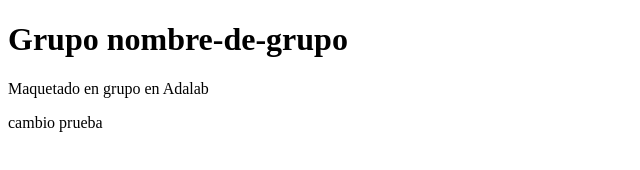
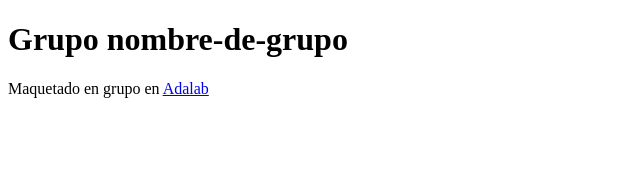
Before and after one commit to itveritneva/pair-programming-Adalab, a plain HTML site: page index.html in a window 1280 px wide. Shown: the whole page, without its empty margins (0-640 px from the left). Drawn offline with Linux system fonts and the light colour scheme.

Commit message:
Footer changed

```diff
--- a/index.html
+++ b/index.html
@@ -13,8 +13,9 @@
       <section class="contenido"></section>
     </main>
     <footer>
-      <p>Maquetado en grupo en Adalab</p>
-      <p>cambio prueba</p>
+      <footer>
+        <p>Maquetado en grupo en <a href="http://adalab.es">Adalab</a></p>
+      </footer>
     </footer>
   </body>
 </html>
```
